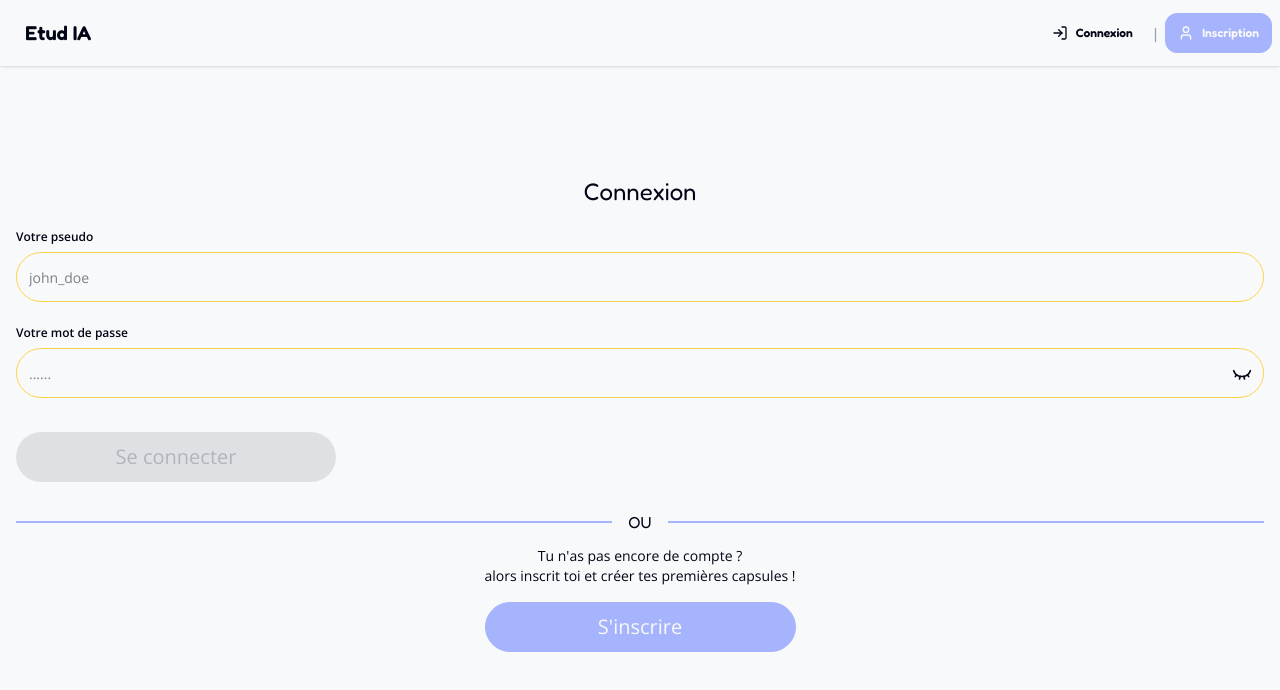
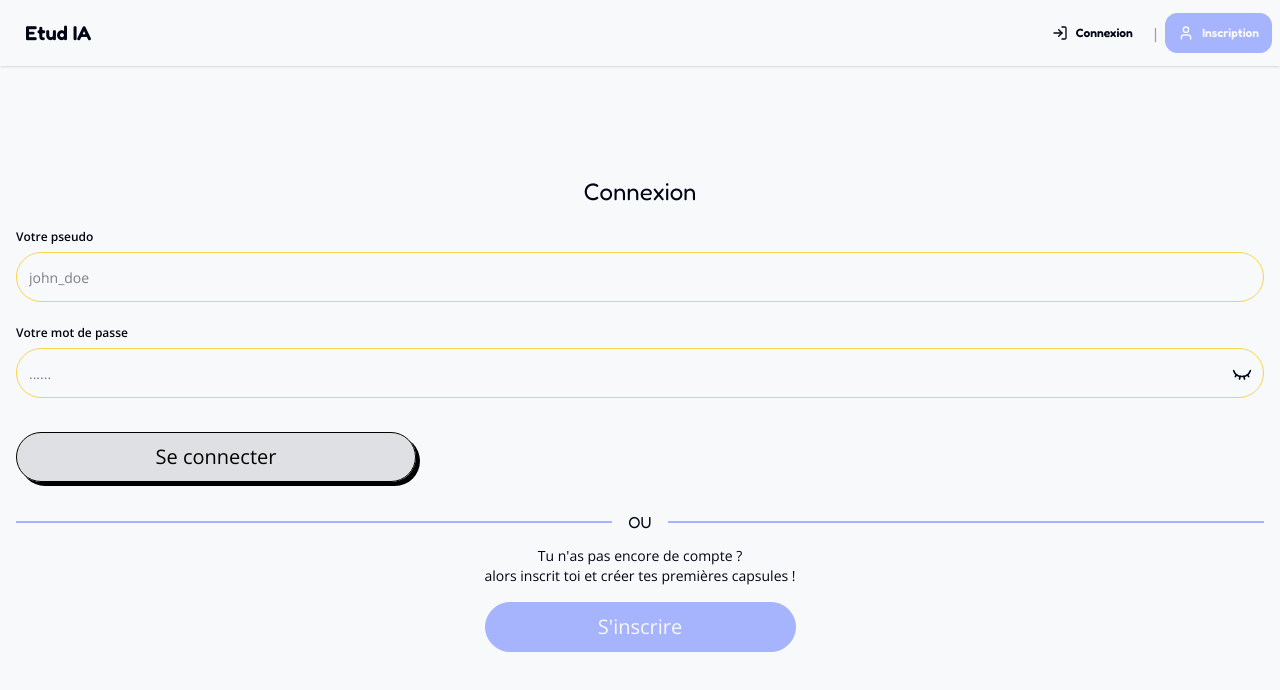
Before and after one commit to laanatri/etudia, a Next.js app in the folder frontend_web/: page /login in a window 1280 px wide. Shown: the top 690 px of the page. Built offline with nearby package versions, Linux system fonts and the light colour scheme; no server answers.

Commit message:
update button form style

```diff
--- a/frontend_web/src/app/components/ui/ButtonForm.tsx
+++ b/frontend_web/src/app/components/ui/ButtonForm.tsx
@@ -7,7 +7,7 @@ export default function ButtonForm({disabled, text}: ButtonProps) {
     return (
         <button
             type="submit"
-            className={`mt-4 mx-auto w-full md:max-w-80 btn btn-accent rounded-full text-xl font-normal ${disabled ? "btn-disabled" : ""} `}
+            className={`mt-4 mx-auto w-full md:max-w-100 btn btn-accent rounded-full text-xl font-normal text-black border border-black shadow-[4px_4px_0_0_rgba(0,0,0,1)] ${disabled ? "btn-disabled" : ""} `}
             aria-disabled={disabled}>
             {text}
         </button>
```
